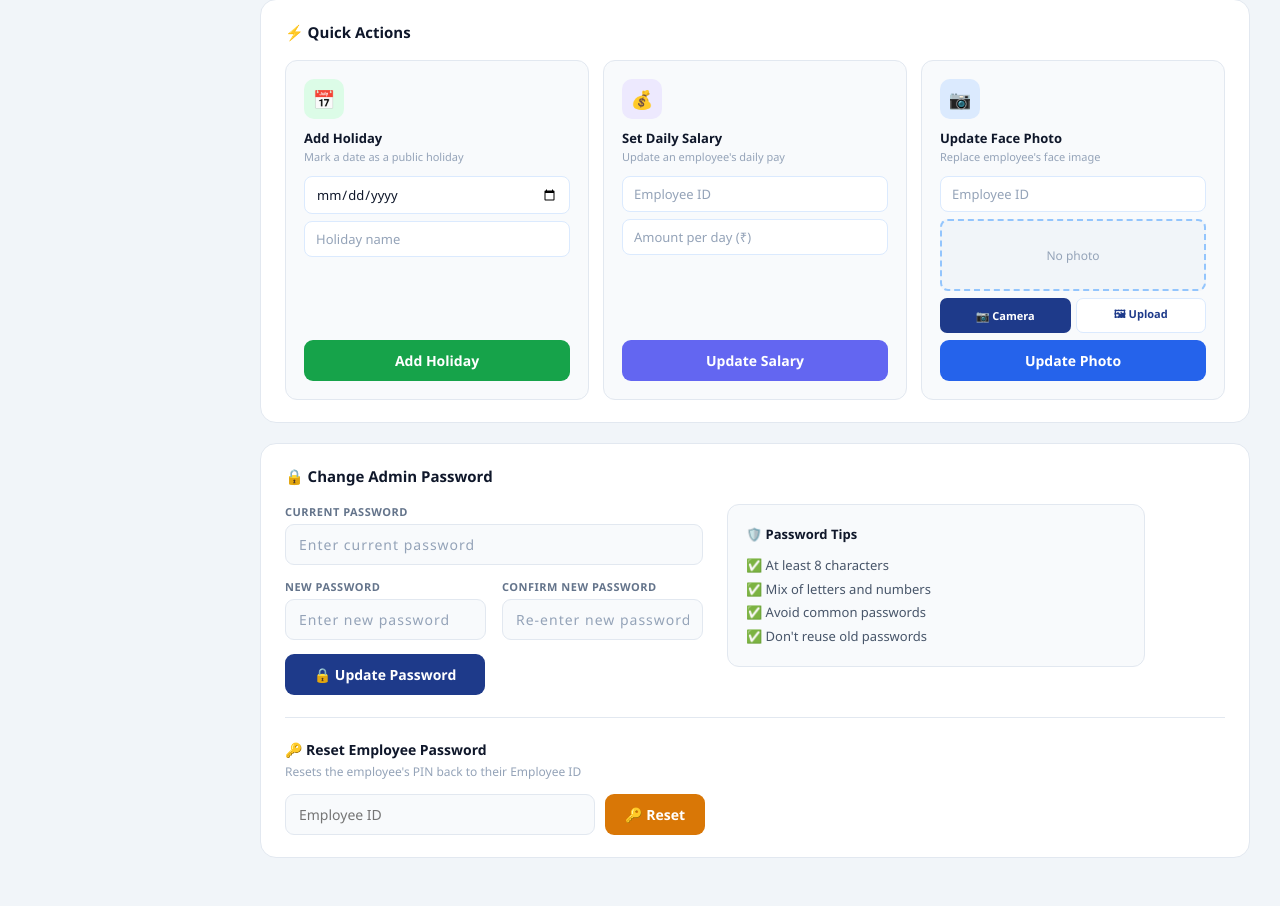
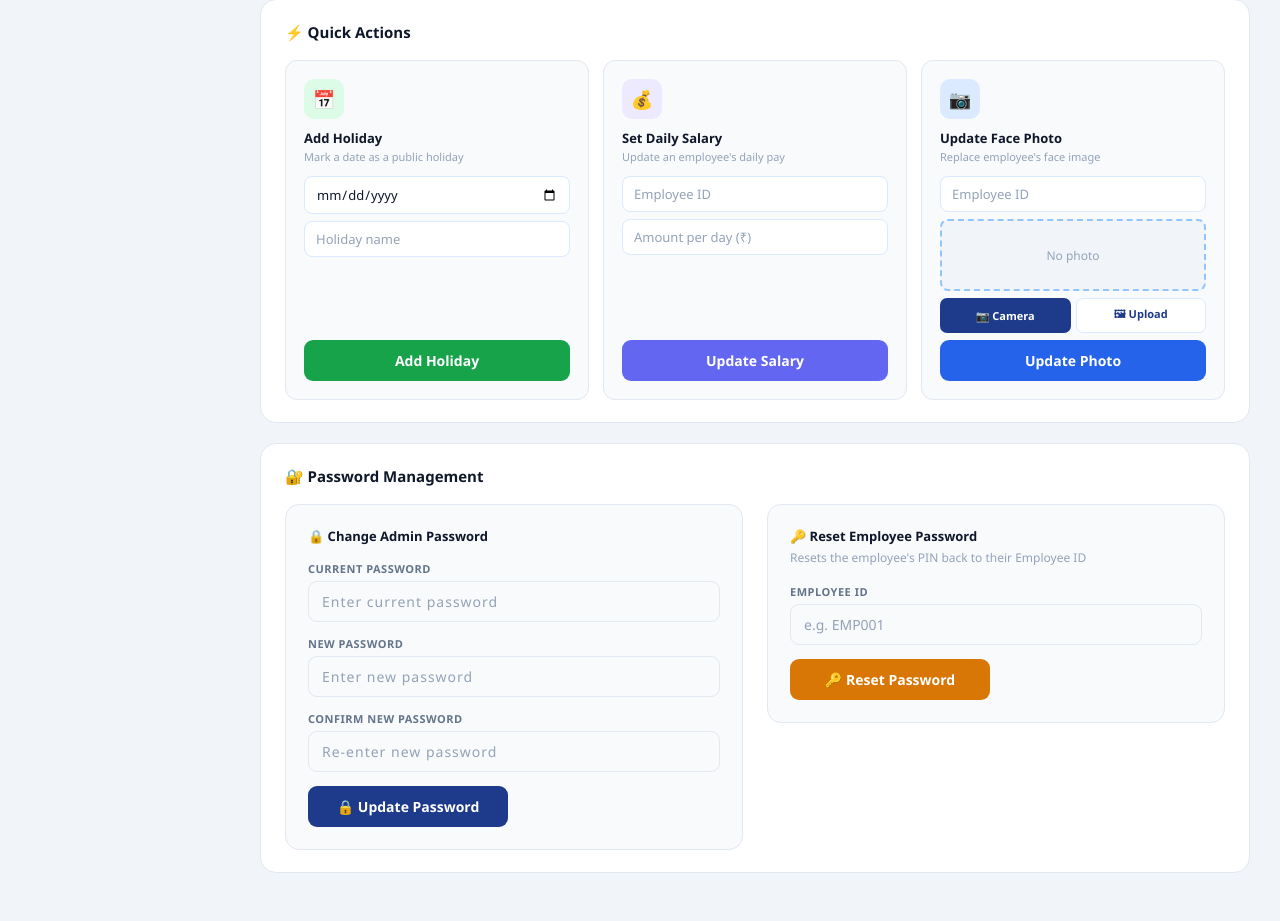
Before and after one commit to Nithin-magzest/emplyeee-attendance, a Flask app: page /admin in a window 1280 px wide. Shown: the part 1068-1989 px from the top of the page. Run offline with Flask 3, Linux system fonts and the light colour scheme; the visitor is signed in with stand-in values (Sample User, id 1); data that the repository does not hold is empty.

Commit message:
Place Change Admin Password and Reset Employee Password side by side
Co-Authored-By: Claude Sonnet 4.6 <noreply@anthropic.com>

```diff
--- a/templates/admin.html
+++ b/templates/admin.html
@@ -460,9 +460,9 @@
         </div>
       </div>
 
-      <!-- CHANGE ADMIN PASSWORD -->
+      <!-- PASSWORD MANAGEMENT -->
       <div class="section">
-        <div class="section-title">🔒 Change Admin Password</div>
+        <div class="section-title">🔐 Password Management</div>
 
         {% if request.args.get('pwd_ok') %}
           <div class="flash flash-success" style="max-width:420px;">✅ Password updated successfully.</div>
@@ -472,13 +472,16 @@
           <div class="flash flash-error" style="max-width:420px;">❌ New passwords do not match.</div>
         {% endif %}
 
-        <div style="display:grid;grid-template-columns:1fr 1fr;gap:24px;align-items:start;max-width:860px;">
+        <div style="display:grid;grid-template-columns:1fr 1fr;gap:24px;align-items:start;">
+
+          <!-- Change Admin Password -->
+          <div style="background:#f8fafc;border:1px solid #e2e8f0;border-radius:14px;padding:22px;">
+            <div style="font-size:13px;font-weight:700;color:#0f172a;margin-bottom:16px;">🔒 Change Admin Password</div>
             <form action="/change_admin_password" method="POST" class="pwd-form">
               <div class="field">
                 <label>Current Password</label>
                 <input type="password" name="current_password" placeholder="Enter current password" required />
               </div>
-            <div style="display:grid;grid-template-columns:1fr 1fr;gap:0 16px;">
               <div class="field">
                 <label>New Password</label>
                 <input type="password" name="new_password" placeholder="Enter new password" required />
@@ -487,34 +490,27 @@
                 <label>Confirm New Password</label>
                 <input type="password" name="confirm_password" placeholder="Re-enter new password" required />
               </div>
-            </div>
               <button type="submit" class="btn btn-navy" style="max-width:200px;">🔒 Update Password</button>
             </form>
-          <div style="background:#f8fafc;border:1px solid #e2e8f0;border-radius:12px;padding:18px;font-size:13px;color:#475569;line-height:1.8;">
-            <div style="font-weight:700;color:#0f172a;margin-bottom:8px;">🛡️ Password Tips</div>
-            <div>✅ At least 8 characters</div>
-            <div>✅ Mix of letters and numbers</div>
-            <div>✅ Avoid common passwords</div>
-            <div>✅ Don't reuse old passwords</div>
-          </div>
           </div>
 
-        <hr style="border:none;border-top:1px solid #e2e8f0;margin:22px 0;" />
-
-        <div style="font-size:14px;font-weight:700;color:#0f172a;margin-bottom:4px;">🔑 Reset Employee Password</div>
-        <div style="font-size:12px;color:#94a3b8;margin-bottom:14px;">Resets the employee's PIN back to their Employee ID</div>
-        <div style="display:flex;gap:10px;align-items:flex-end;max-width:420px;">
-          <form action="/admin_action" method="POST" style="display:flex;gap:10px;width:100%;">
+          <!-- Reset Employee Password -->
+          <div style="background:#f8fafc;border:1px solid #e2e8f0;border-radius:14px;padding:22px;">
+            <div style="font-size:13px;font-weight:700;color:#0f172a;margin-bottom:4px;">🔑 Reset Employee Password</div>
+            <div style="font-size:12px;color:#94a3b8;margin-bottom:18px;">Resets the employee's PIN back to their Employee ID</div>
+            <form action="/admin_action" method="POST">
               <input type="hidden" name="action" value="reset_password" />
-            <div style="flex:1;">
-              <input type="text" name="emp_id" placeholder="Employee ID" required
-                style="width:100%;padding:10px 13px;border:1px solid #e2e8f0;border-radius:9px;background:#f8fafc;color:#0f172a;font-size:14px;outline:none;" />
+              <div class="field">
+                <label>Employee ID</label>
+                <input type="text" name="emp_id" placeholder="e.g. EMP001" required />
               </div>
-            <button type="submit" class="btn btn-amber" style="width:auto;padding:10px 20px;white-space:nowrap;"
+              <button type="submit" class="btn btn-amber" style="max-width:200px;"
                 onclick="return confirm('Reset this employee\'s password to their Employee ID?')">
-              🔑 Reset
+                🔑 Reset Password
               </button>
             </form>
+          </div>
+
         </div>
       </div>
 
```
Lines whose indentation alone changed are shown as unchanged.
